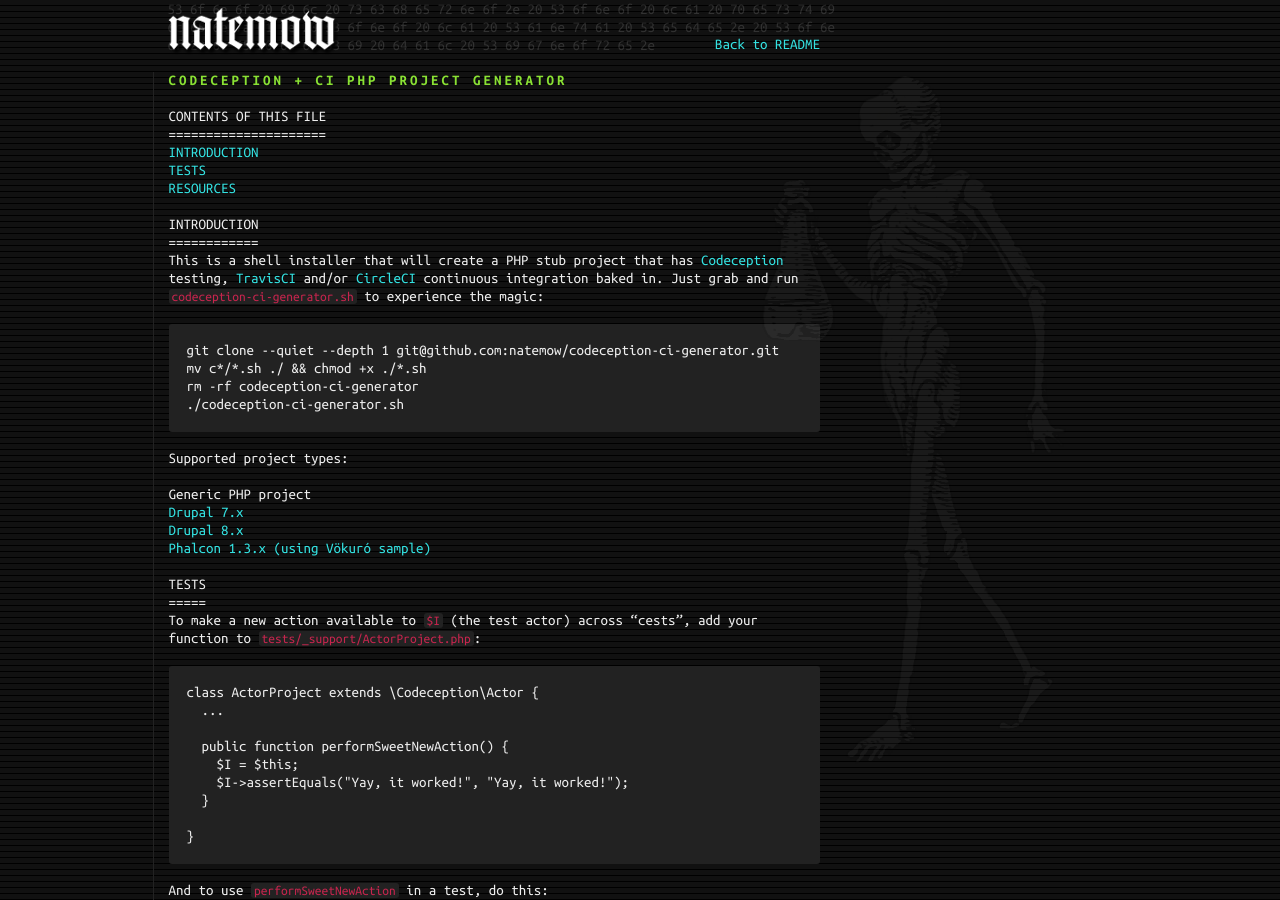
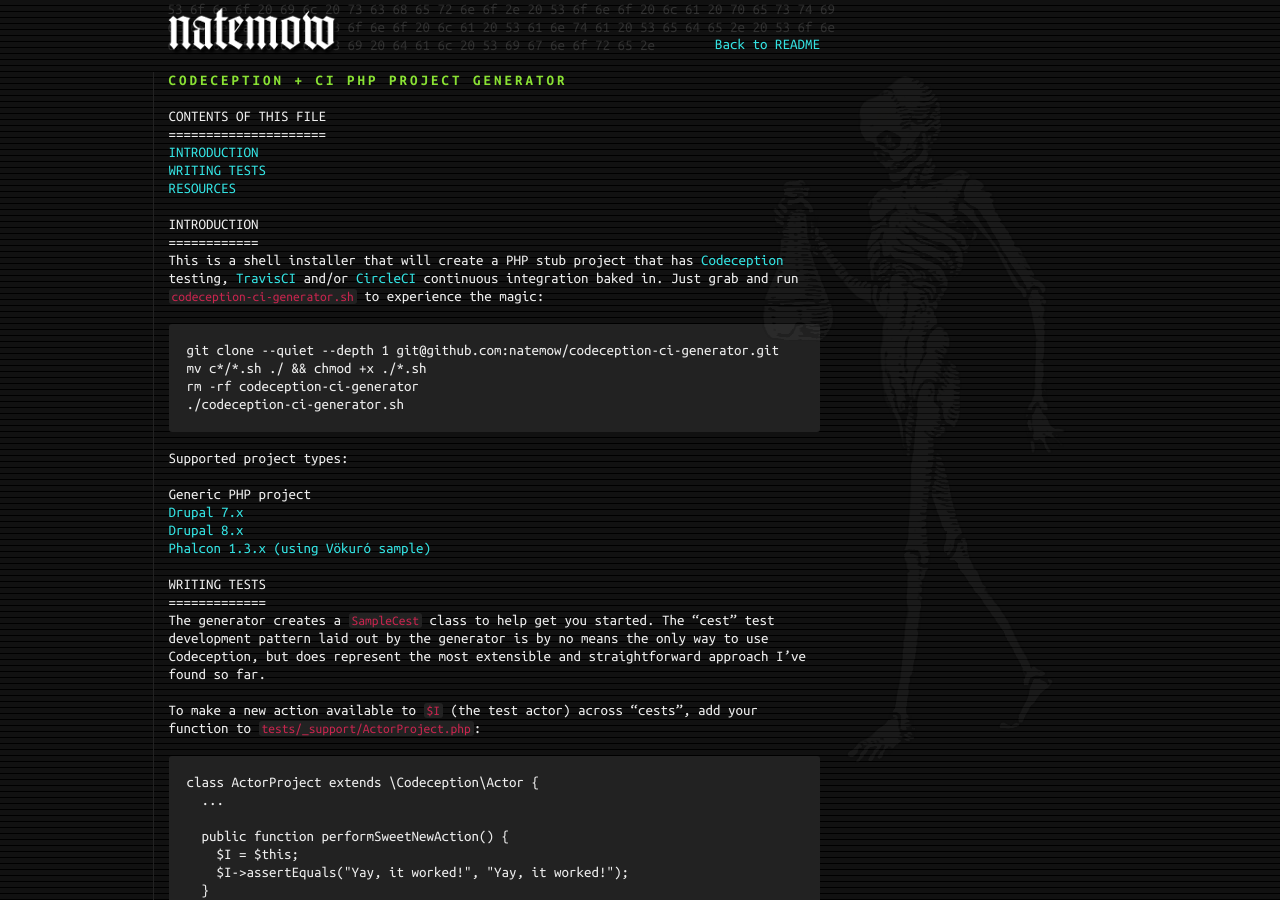
Before and after one commit to natemow/natemow.github.io, a Jekyll site: the page built from codeception-ci.md, in a window 1280 px wide and 900 px high. Built offline with Jekyll 4.4.1, drawn with Linux system fonts in a browser that asks for light colours; nearby versions of some CDN libraries.

Commit message:
Updated Codeception page.

```diff
--- a/codeception-ci.md
+++ b/codeception-ci.md
@@ -22,7 +22,9 @@
 * [Drupal 8.x](https://www.drupal.org/project/drupal)
 * [Phalcon 1.3.x (using Vökuró sample)](https://github.com/phalcon/vokuro)
 
-## Tests
+## Writing Tests
+
+The generator creates a `SampleCest` class to help get you started. The "cest" test development pattern laid out by the generator is by no means the only way to use Codeception, but does represent the most extensible and straightforward approach I've found so far.
 
 To make a new action available to `$I` (the test actor) across "cests", add your function to `tests/_support/ActorProject.php`:
 
```
